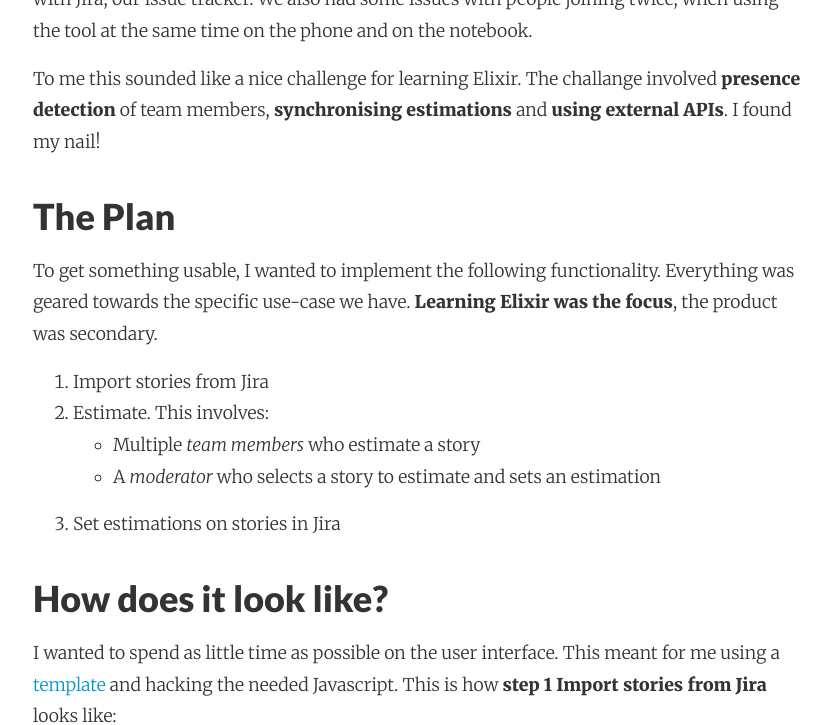
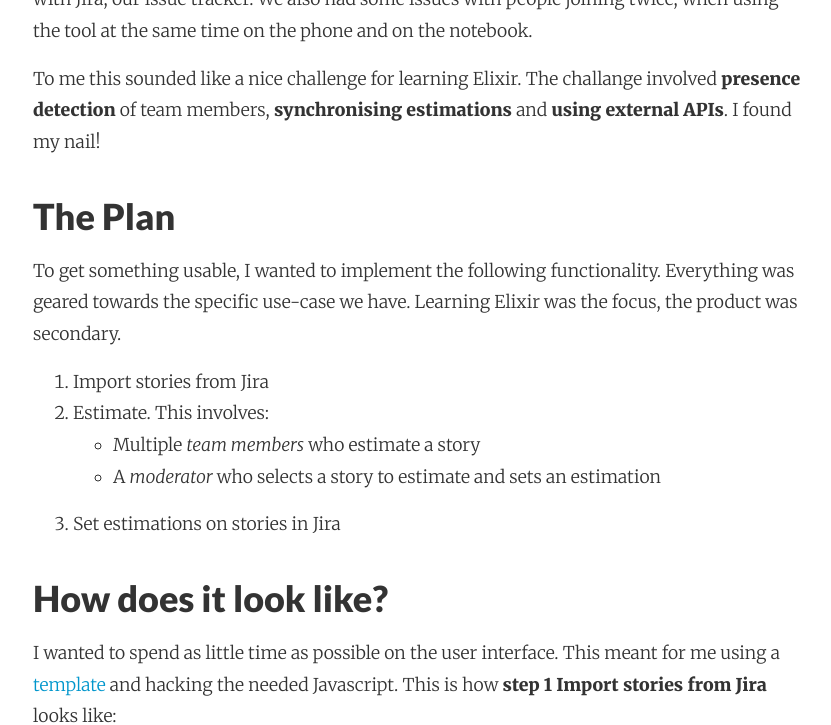
Before and after one commit to adri/adri.github.io, a Jekyll site: the page built from _posts/2017-07-05-learning-elixir-first-side-project.md, in a window 1280 px wide and 900 px high, scrolled down 1428 px, cut to the strip 0-725 px from the top of the window. Shown: the whole strip, without its empty margins (223-1054 px from the left). Built offline with Jekyll 4.4.1, drawn with Linux system fonts in a browser that asks for light colours; nearby versions of some CDN libraries; comment, search, counter and statistics services are not loaded.

Commit message:
Autocommit from wiki

```diff
--- a/_posts/2017-07-05-learning-elixir-first-side-project.md
+++ b/_posts/2017-07-05-learning-elixir-first-side-project.md
@@ -26,7 +26,7 @@
 To me this sounded like a nice challenge for learning Elixir. The challange involved **presence detection** of team members, **synchronising estimations** and **using external APIs**. I found my nail!
 
 ### The Plan
-To get something usable, I wanted to implement the following functionality. Everything was geared towards the specific use-case we have. **Learning Elixir was the focus**, the product was secondary.
+To get something usable, I wanted to implement the following functionality. Everything was geared towards the specific use-case we have. Learning Elixir was the focus, the product was secondary.
 
 1. Import stories from Jira
 2. Estimate. This involves:
```
